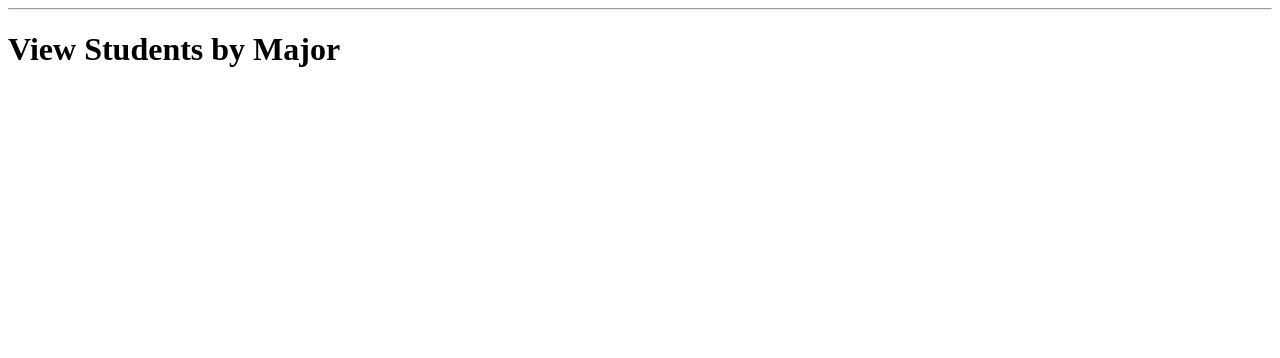
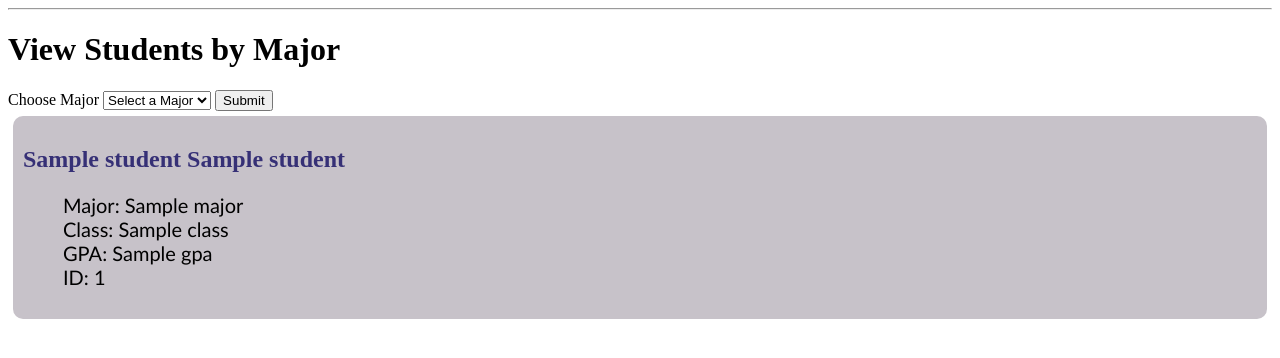
Before and after one commit to LordHunkyHair/e, a Flask app: template WebApp/templates/majors.html in a window 1280 px wide. Shown: the part 63-421 px from the top of the page. Run offline with Flask 3, Linux system fonts and the light colour scheme; the template is opened without the code that fills it: most values are stand-ins (such as "Sample title", 1, 10 or a date in 2020).

Commit message:
Add files via upload

```diff
--- a/WebApp/App.py
+++ b/WebApp/App.py
@@ -9,30 +9,74 @@ app.config["DEBUG"] = True
 #set a secret key to use when validating form data
 app.config["SECRET_KEY"] = "your secret key"
 
+#define a constant value for url
+URL = "http://127.0.0.1:5000/api/students/all"
+
 #function to request student data from the api
-def get_student_data(url):
+def get_student_data(URL):
     #make a request
-    response = requests.get(url)
+    response = requests.get(URL)
 
     #convert format to json
     response_json = response.json()
 
     return response_json
 
+#function to return unique majors
+def get_majors():
+    #get a list of students from the student api
+    student_list = get_student_data(URL)
+
+    #produce a list of unique majors
+    unique_majors = []
+    for student in student_list:
+        if student["major"] not in unique_majors:
+            unique_majors.append(student["major"])
+    unique_majors.sort()
+    return unique_majors
+
 #create a route for the site index page that will display all student data
 @app.route("/", methods=['GET'])
 def index():
     #get the student data
-    #make a request to the student data api url
-    url = "http://127.0.0.1:5000/api/students/all"
-
-    student_data = get_student_data(url)
+    student_data = get_student_data(URL)
 
     #send the student data to the index.html page
     return render_template('index.html', student_data=student_data)
 
 @app.route('/majors', methods=['GET'])
 def majors():
-    return render_template('majors.html')
+    #write code thyat gets a unique list of majors from student data
+    major_list = get_majors()
+    #get student data from the api: list of student dictionaries
+
+
+    return render_template('majors.html', major_list=major_list)
+
+@app.route('/majors', methods=['POST'])
+def majors_post():
+    major_list = get_majors()
+    result_list = []
+
+    #get form data
+    major = request.form.get('major')
+
+    #validate form data. if invalid, show error message
+    if not major:
+        flash("You must select a major")
+    else:
+    #find students with the selected major and return to the majors.html page
+    #get student data
+        URL = "http://127.0.0.1:5000/api/students/all"
+        student_list = get_student_data(URL)
+
+        #loop through list of students. if student major is equal to major, place student in a result list
+        for student in student_list:
+            if student["major"] == major:
+                result_list.append(student)
+
+        #send the result list to the majors.html page
+
+    return render_template('majors.html', major_list=major_list, result_list=result_list)
 
 app.run(port=5005)
--- a/WebApp/templates/majors.html
+++ b/WebApp/templates/majors.html
@@ -2,5 +2,32 @@
 
 {% block content %}
     <h1>{% block title %} View Students by Major {% endblock %}</h1>
+    <form method="post">
+        <label for="major">Choose Major</label>
+        <select id="major" name="major">
+            <option value="">Select a Major</option>
+            {% for major in major_list %}
+                <option value="{{ major }}">{{ major }}</option>
+
+            {% endfor %}
+        </select>
+        <input type="submit" value="Submit"/>
+
+    </form>
+
+    {% if result_list %}
+        {% for student in result_list %}
+            <div class="post">
+                <h2>{{ student['f_name'] }} {{ student['l_name'] }}</h2>
+                <ul>
+                    <li>Major: {{student['major']}}</li>
+                    <li>Class: {{student['class']}}</li>
+                    <li>GPA: {{student['gpa']}}</li>
+                    <li>ID: {{student['id']}}</li>
+                </ul>
+            </div>
+        {% endfor %}
+
+    {% endif %}
 
 {% endblock %}
```
Also changed, not shown: WebApp/UniqueList.py (added, +20 -0 lines).
